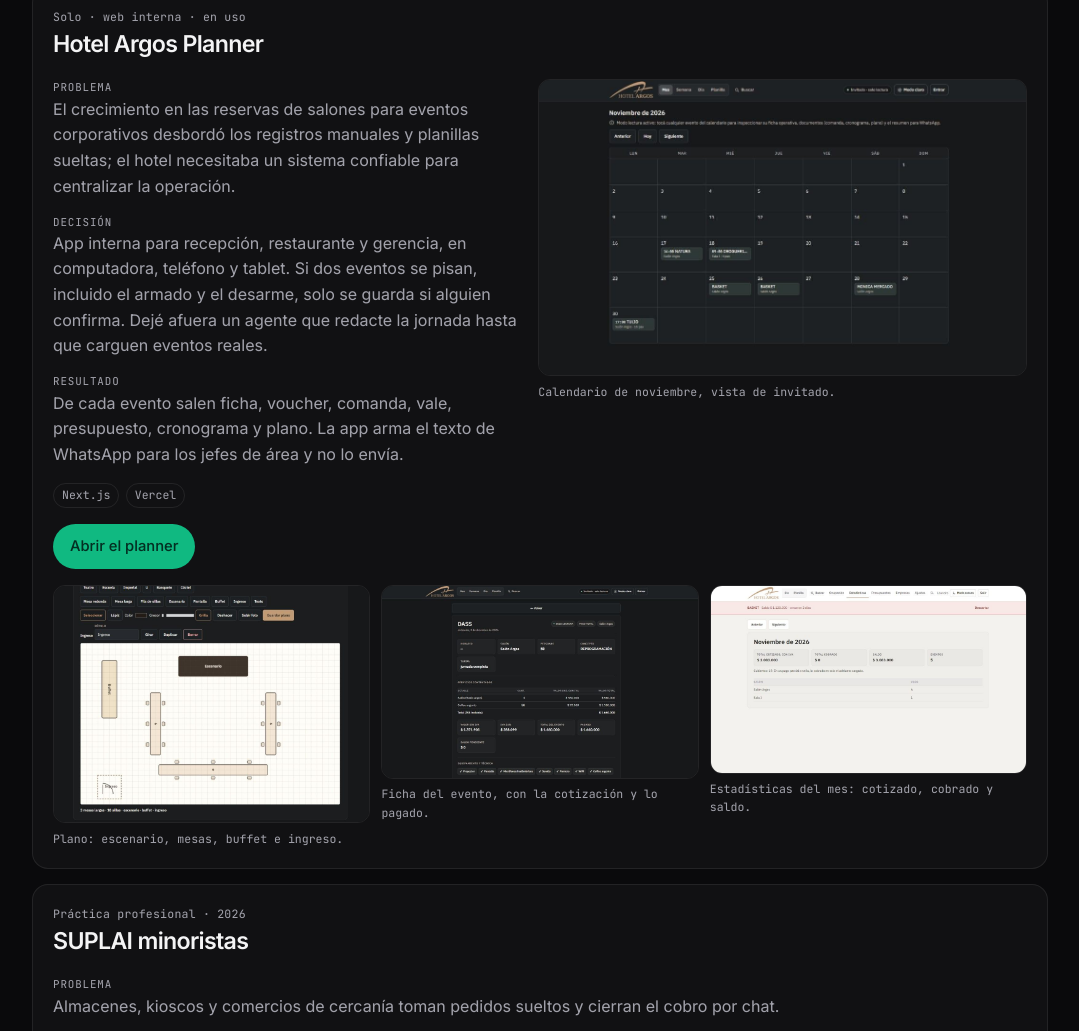
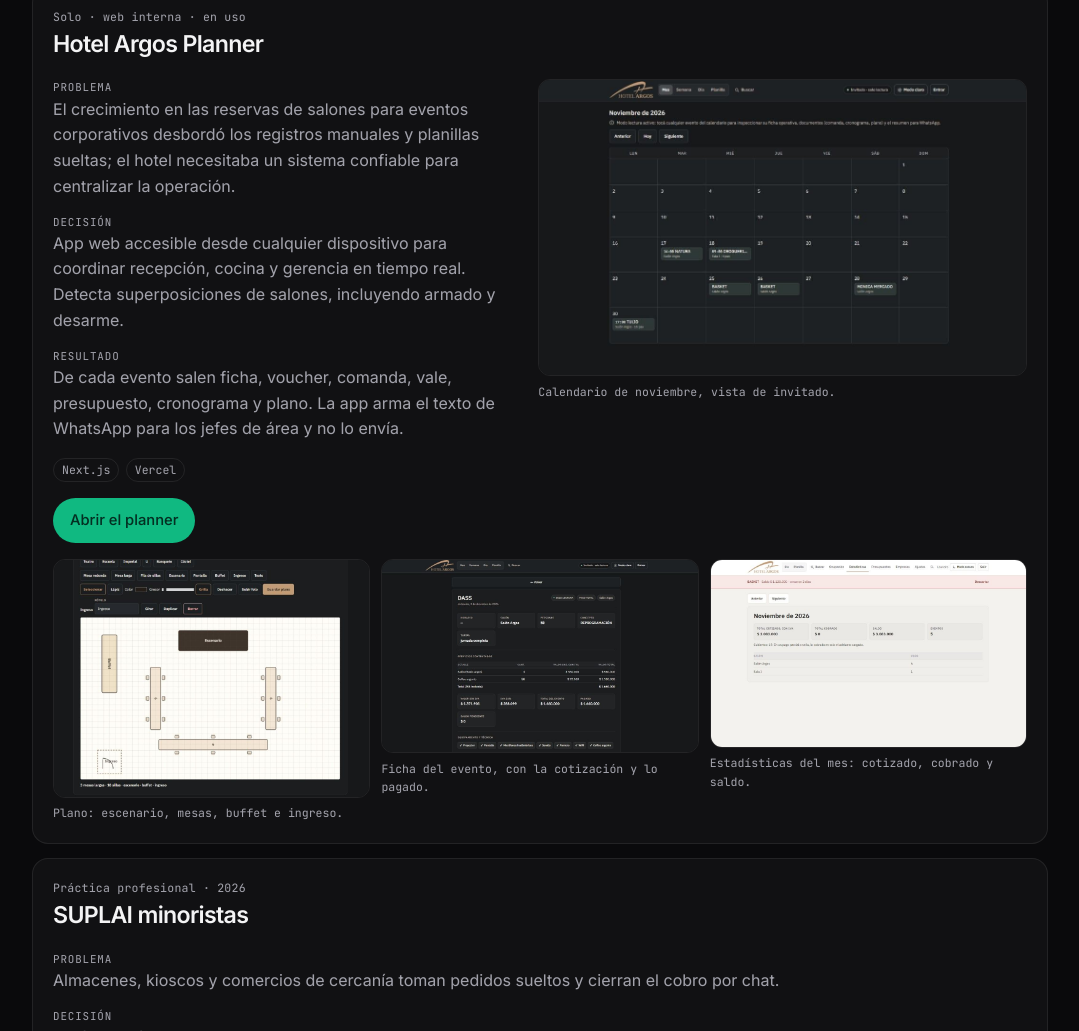
Before and after one commit to FalconLeandro/Trabajos, a plain HTML site: page index.html in a window 1280 px wide. Shown: the part 839-1870 px from the top of the page, without its empty margins (100-1179 px from the left). Drawn offline with Linux system fonts and the light colour scheme.

Commit message:
Describe the Argos planner as a realtime web app for the hotel.
Co-authored-by: Cursor <cursoragent@cursor.com>

```diff
--- a/index.html
+++ b/index.html
@@ -56,7 +56,7 @@
                                 </div>
                                 <div>
                                     <p class="label" data-en="Decision">Decisión</p>
-                                    <p data-en="An internal app for front desk, restaurant, and management, on desktop, phone, and tablet. If two events overlap, including setup and teardown, it saves only after a person confirms. I left out an agent that would draft the run of show until the hotel is loading real events.">App interna para recepción, restaurante y gerencia, en computadora, teléfono y tablet. Si dos eventos se pisan, incluido el armado y el desarme, solo se guarda si alguien confirma. Dejé afuera un agente que redacte la jornada hasta que carguen eventos reales.</p>
+                                    <p data-en="A web app reachable from any device to coordinate front desk, kitchen, and management in real time. It detects room overlaps, including setup and teardown.">App web accesible desde cualquier dispositivo para coordinar recepción, cocina y gerencia en tiempo real. Detecta superposiciones de salones, incluyendo armado y desarme.</p>
                                 </div>
                                 <div>
                                     <p class="label" data-en="Result">Resultado</p>
```
